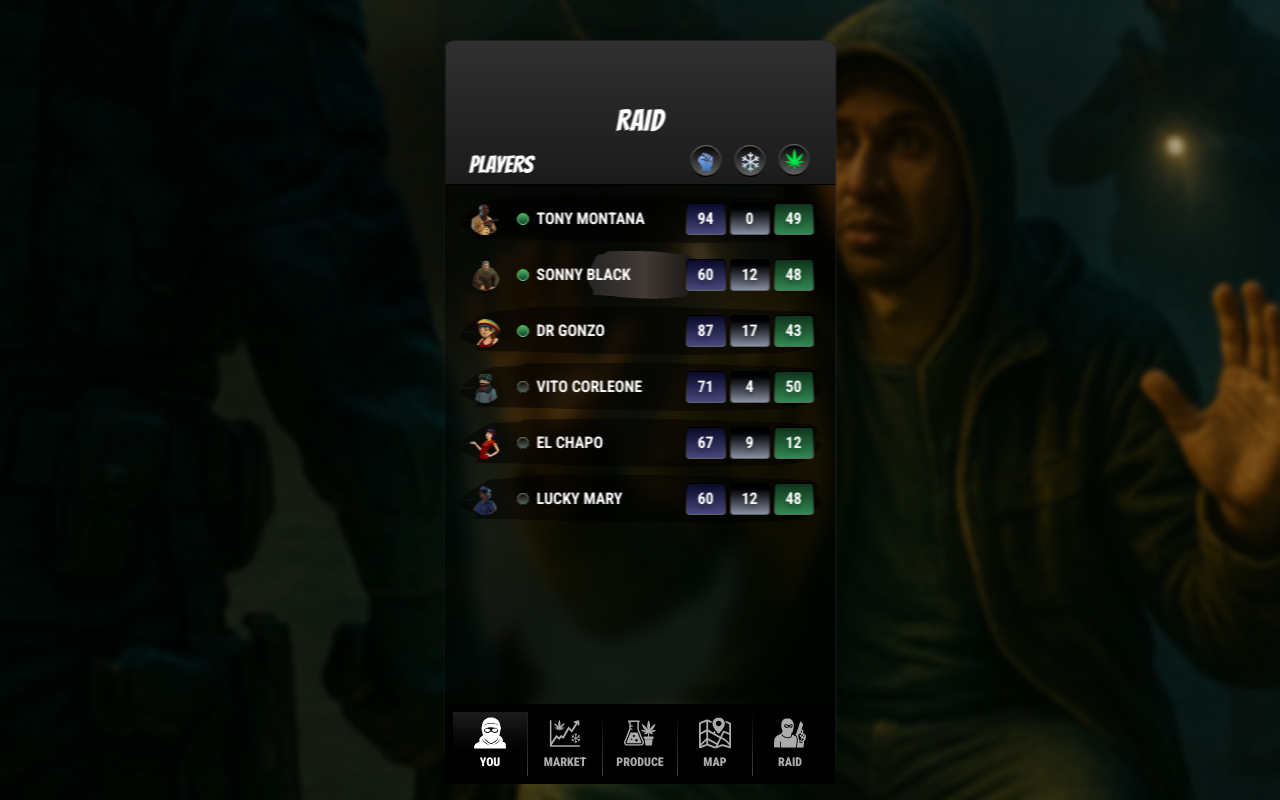
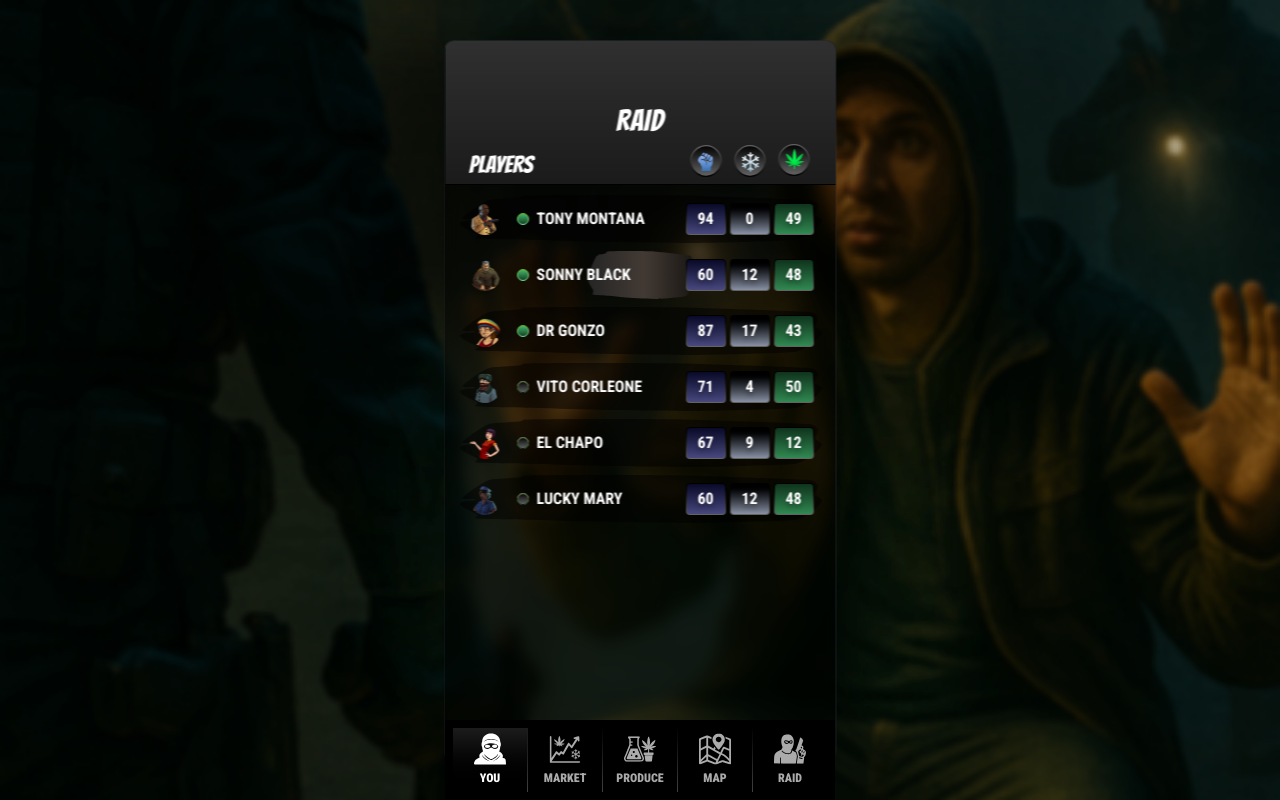
Before and after one commit to jadhavharshh/DopeRaiderV2, a React (Vite) app: page /raid in a window 1280 px wide. Built offline with nearby package versions, Linux system fonts and the light colour scheme.

Commit message:
Fix positioning of bottom navigation in RaidLobbyScreen for improved alignment

```diff
--- a/src/pages/RaidLobbyScreen.tsx
+++ b/src/pages/RaidLobbyScreen.tsx
@@ -82,7 +82,7 @@ export const RaidLobbyScreen = (): JSX.Element => {
 
         {/* Bottom Navigation for Desktop */}
         <div className="fixed bottom-0 left-0 right-0 z-30">
-          <div className="flex justify-center pb-4">
+          <div className="fixed bottom-0 left-1/2 transform -translate-x-1/2 z-30">
             <div className="scale-90 lg:scale-100 origin-bottom">
               <BottomNav3 />
             </div>
```
